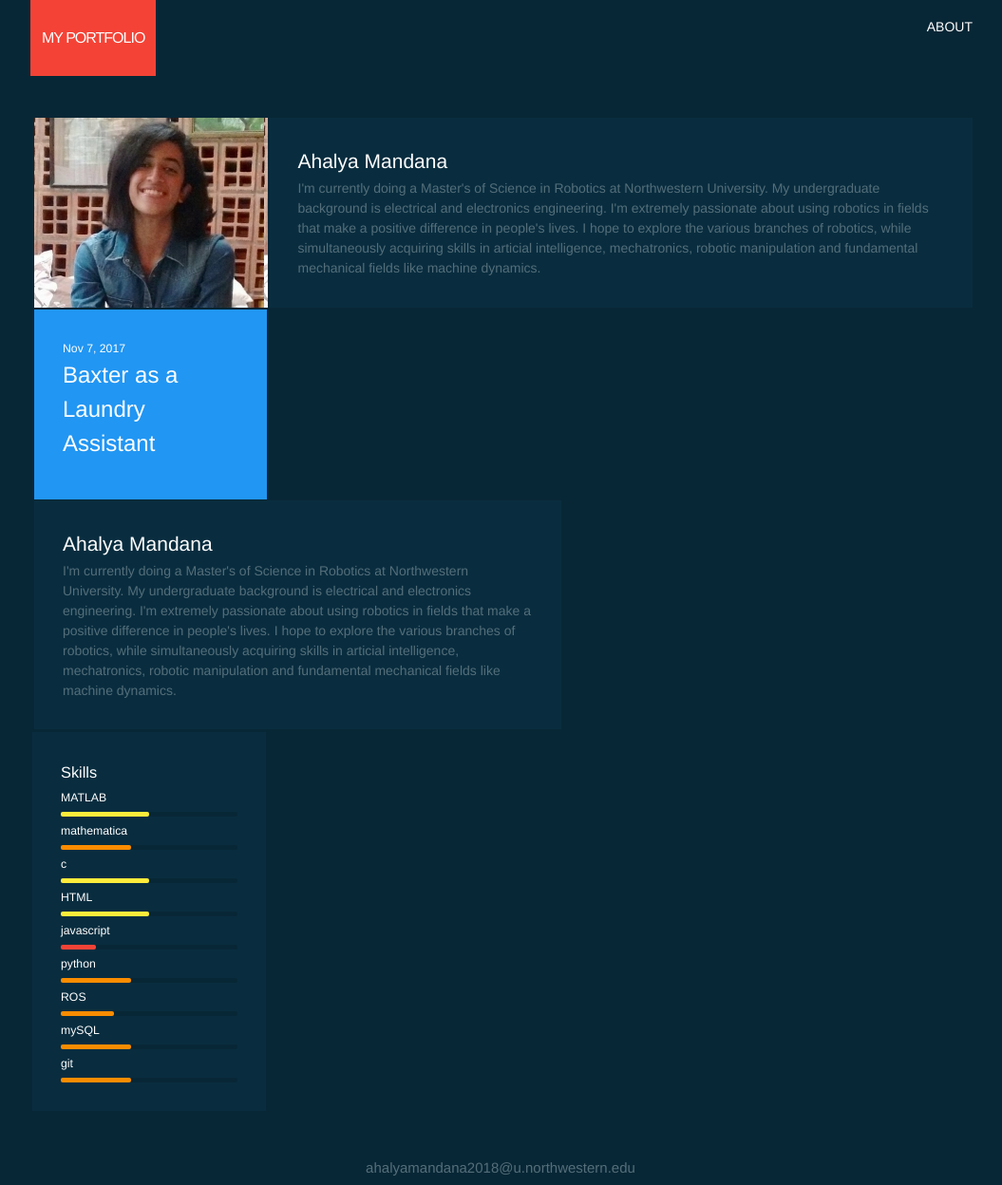
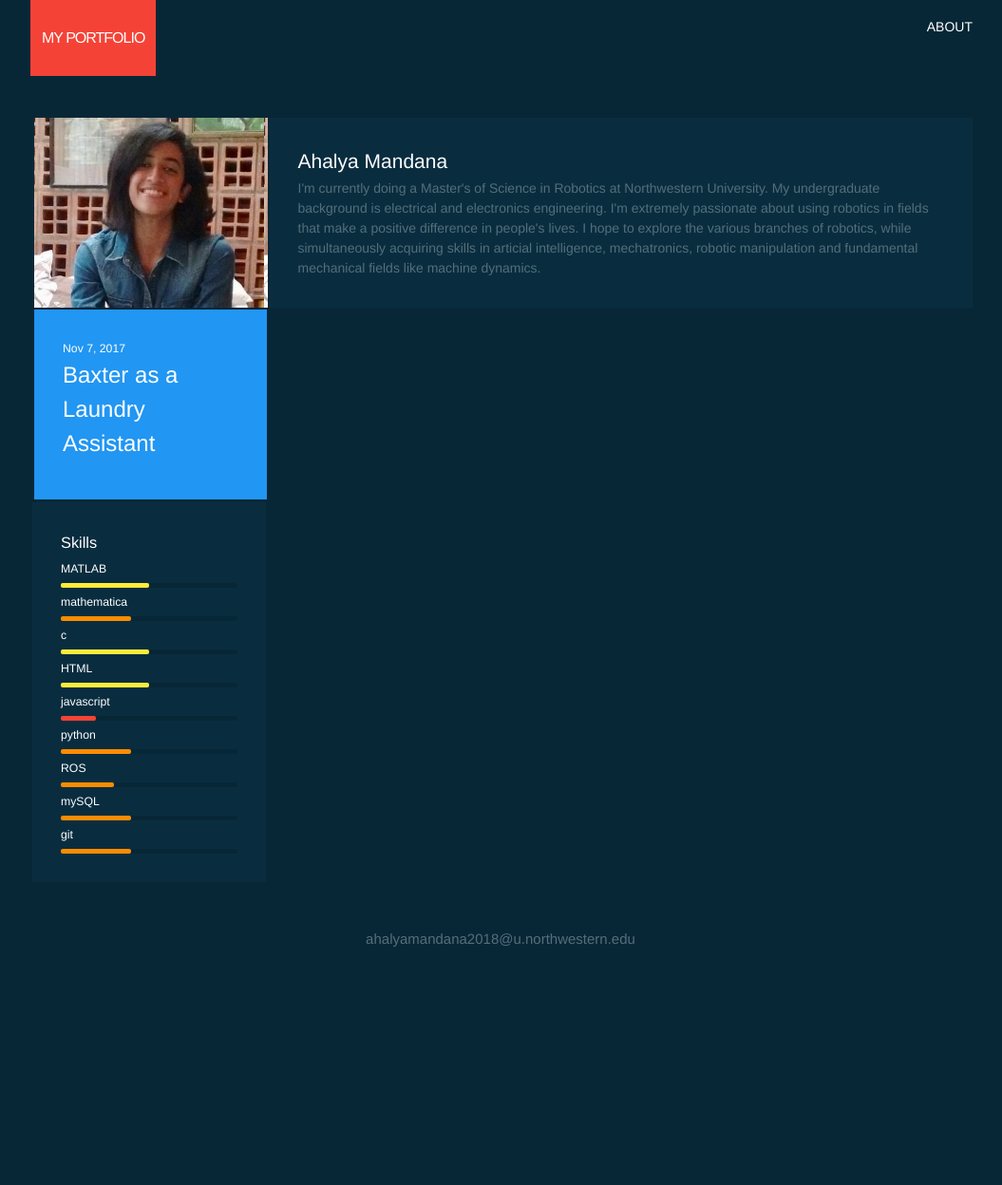
Before and after one commit to am2512/am2512.github.io, a Jekyll site: the page built from index.html, in a window 1280 px wide. Shown: the whole page at 95% size, without its empty margins (112-1167 px from the left). Built offline with Jekyll 4.4.1, drawn with Linux system fonts in a browser that asks for light colours; after the commit the page ends 1006 px from its top, so only the background shows below that.

Commit message:
Formatting content

```diff
--- a/index.html
+++ b/index.html
@@ -33,17 +33,12 @@ layout: default
             </div>
         </div>
       </div>
+      </div>
 
 
-      <div class="col col-9">
-        <div class="block glass">
-            <div class="block-body">
-                <h2>Ahalya Mandana</h2>
-                <p class="grey-text">I'm currently doing a Master's of Science in Robotics at Northwestern University. My undergraduate background is electrical and electronics engineering. I'm extremely passionate about using robotics in fields that make a positive difference in people's lives. I hope to explore the various branches of robotics, while simultaneously acquiring skills in articial intelligence, mechatronics, robotic manipulation and fundamental mechanical fields like machine dynamics.</p>
-            </div>
-        </div>
-      </div>
-  </div>
+       <div class="block glass"  style="background-image:url(assets/1.jpg)">
+
+
 
 
     {% endfor %}
```
